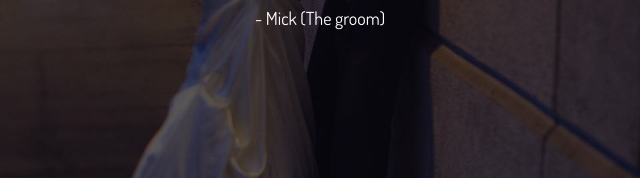
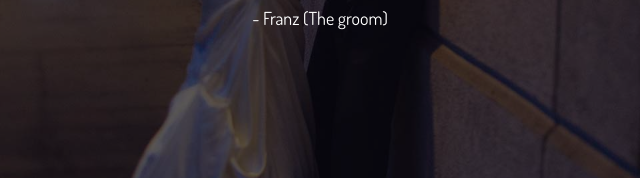
Before and after one commit to glesy-franz/glesy-franz.github.io, a plain HTML site: page index.html in a window 1280 px wide. Shown: the part 11546-11724 px from the top of the page, 320-960 px from the left. Drawn offline with Linux system fonts and the light colour scheme; animation ran at ten frames a second.

Commit message:
update page

```diff
--- a/index.html
+++ b/index.html
@@ -1089,7 +1089,7 @@
                 <div class="row">
                     <div class="col-xs-12">
                         <h2>Forever And Always Our Love</h2>
-                        <span>- Mick (The groom)</span>
+                        <span>- Franz (The groom)</span>
                     </div>
                 </div> <!-- end row -->
             </div> <!-- end container -->
```
